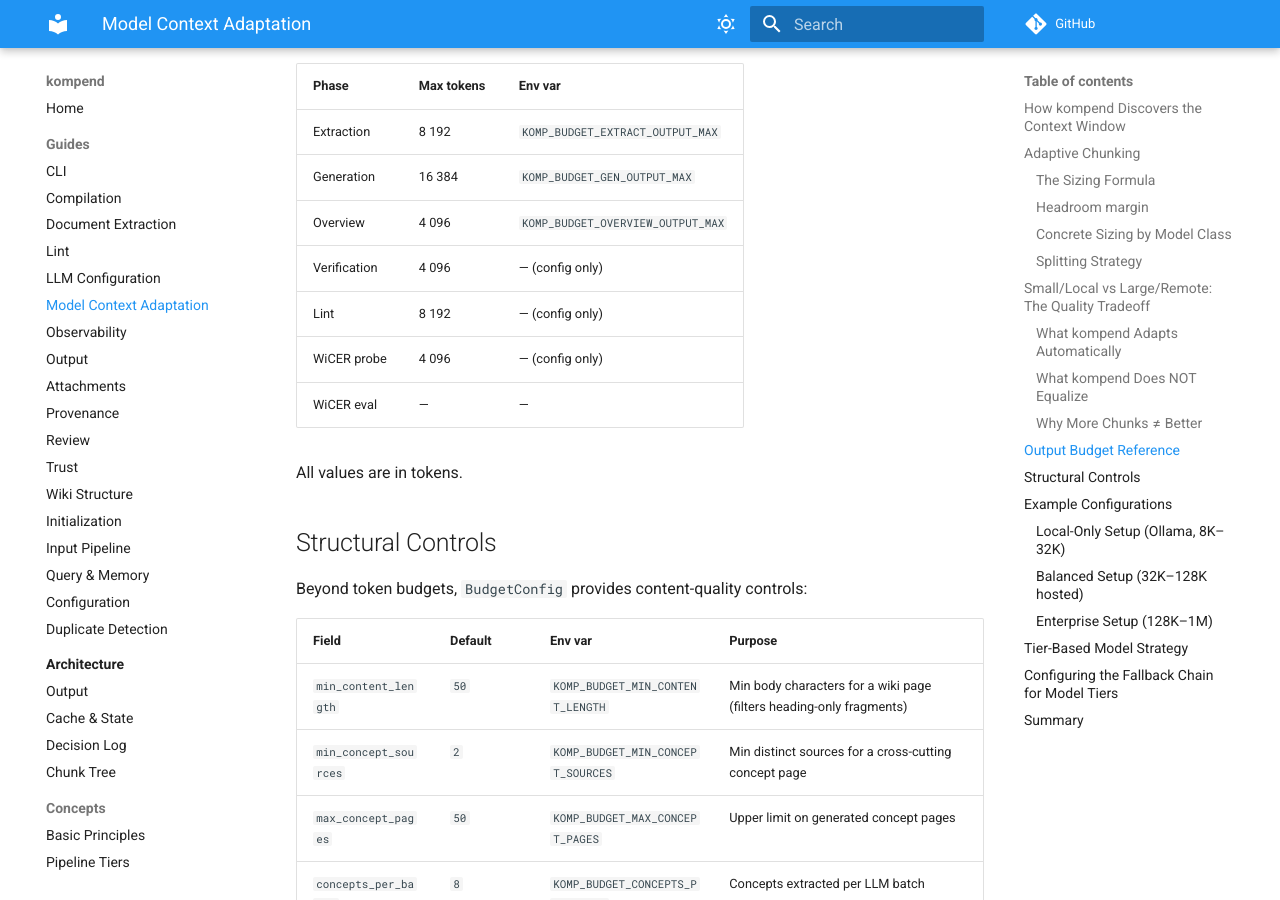
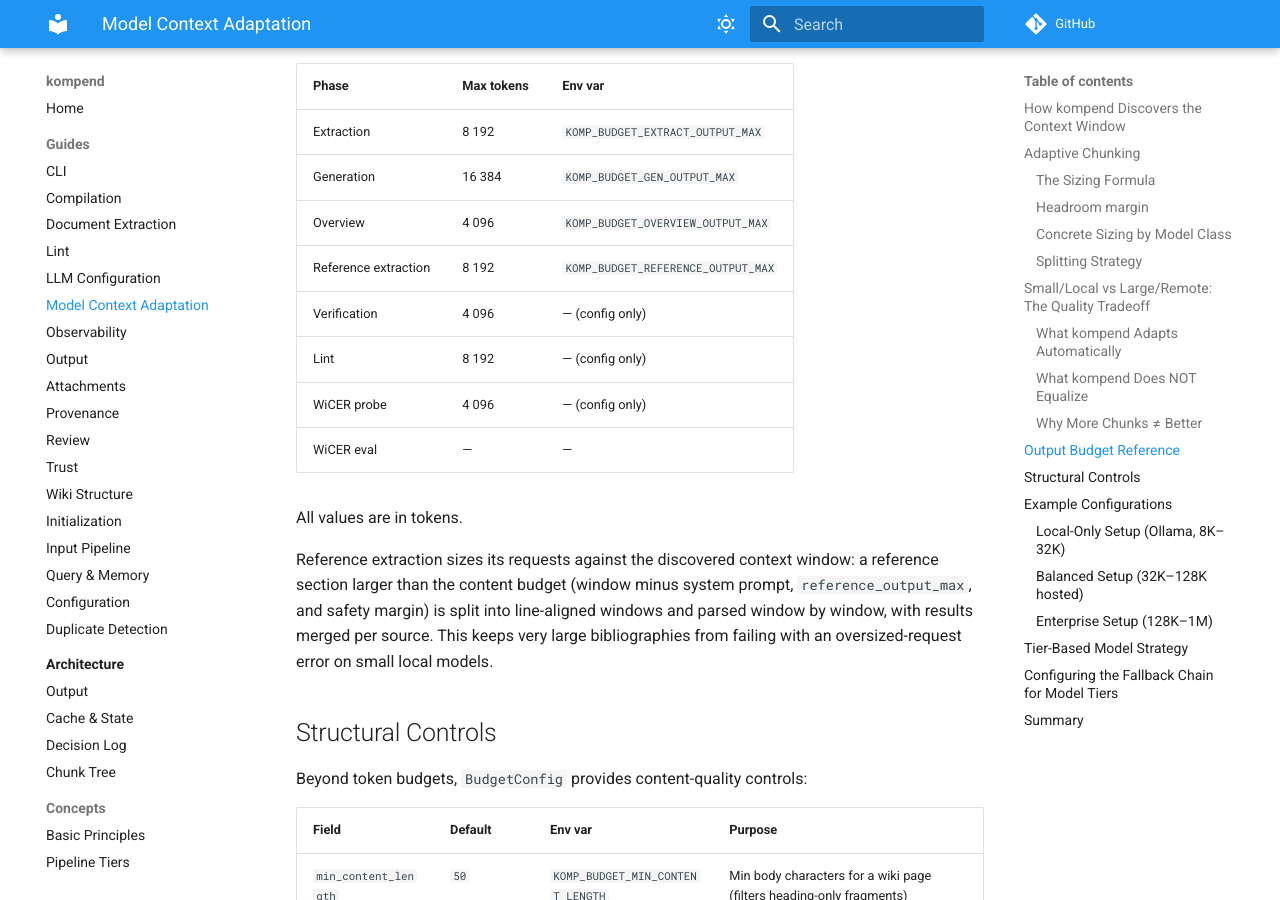
Before and after one commit to jr2804/kompend, an MkDocs documentation site: the page built from docs/guides/model-context.md, in a window 1280 px wide and 900 px high, scrolled down 7078 px. Built offline with MkDocs 1.6.1 and Material for MkDocs 9.7.7, drawn with Linux system fonts in a browser that asks for light colours; comment, search, counter and statistics services are not loaded.

Commit message:
📝 docs(references): document the reference output budget and windowing

```diff
--- a/docs/guides/model-context.md
+++ b/docs/guides/model-context.md
@@ -231,12 +231,20 @@
 | Extraction | 8 192 | `KOMP_BUDGET_EXTRACT_OUTPUT_MAX` |
 | Generation | 16 384 | `KOMP_BUDGET_GEN_OUTPUT_MAX` |
 | Overview | 4 096 | `KOMP_BUDGET_OVERVIEW_OUTPUT_MAX` |
+| Reference extraction | 8 192 | `KOMP_BUDGET_REFERENCE_OUTPUT_MAX` |
 | Verification | 4 096 | — (config only) |
 | Lint | 8 192 | — (config only) |
 | WiCER probe | 4 096 | — (config only) |
 | WiCER eval | — | — |
 
 All values are in tokens.
+
+Reference extraction sizes its requests against the discovered context
+window: a reference section larger than the content budget (window minus
+system prompt, `reference_output_max`, and safety margin) is split into
+line-aligned windows and parsed window by window, with results merged per
+source. This keeps very large bibliographies from failing with an
+oversized-request error on small local models.
 
 ## Structural Controls
 
```
Also changed, not shown: src/kompend/compilation/AGENTS.md (+1 -1 lines).
